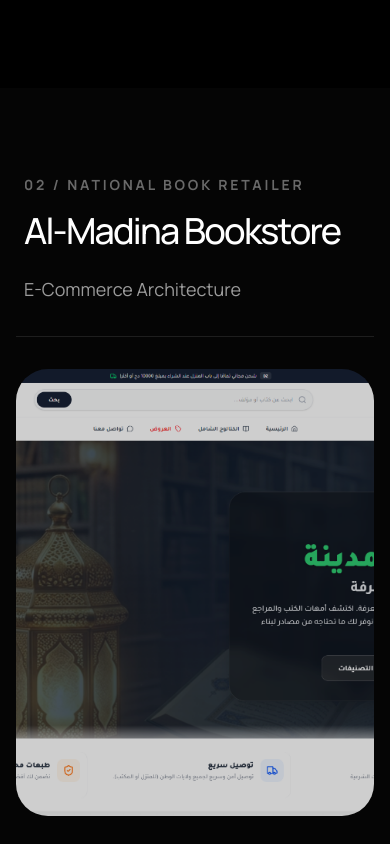
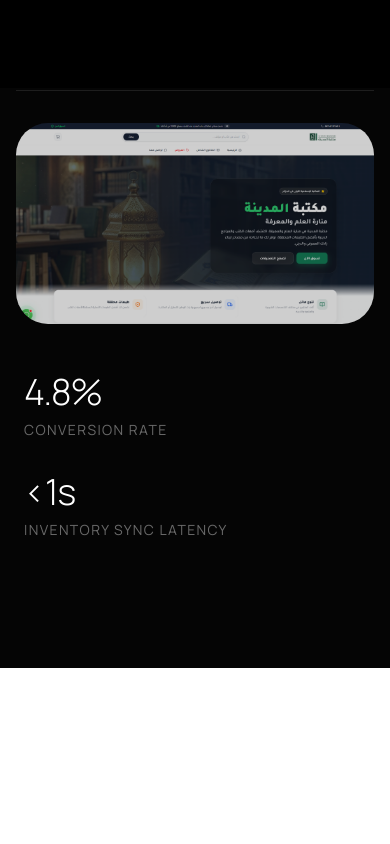
Before and after one commit to hichemdjouadi/Fleevo.agency, a Next.js app: page /work in a window 390 px wide. Shown: the part 1600-2444 px from the top of the page. Built offline with nearby package versions, Linux system fonts and the light colour scheme.

Commit message:
fix: change mobile aspect ratio on /work page to prevent heavy side cropping

```diff
--- a/src/app/(marketing)/work/page.tsx
+++ b/src/app/(marketing)/work/page.tsx
@@ -131,7 +131,7 @@
 
       <a href={project.link} target="_blank" rel="noreferrer" className="group relative w-full block overflow-hidden rounded-[32px] md:rounded-[48px]">
         {/* Parallax image container */}
-        <div className="relative w-full aspect-[4/5] md:aspect-[21/9] bg-[#0A0A0A] overflow-hidden">
+        <div className="relative w-full aspect-video md:aspect-[21/9] bg-[#0A0A0A] overflow-hidden">
           <Image
             src={project.image}
             alt={project.title}
```
